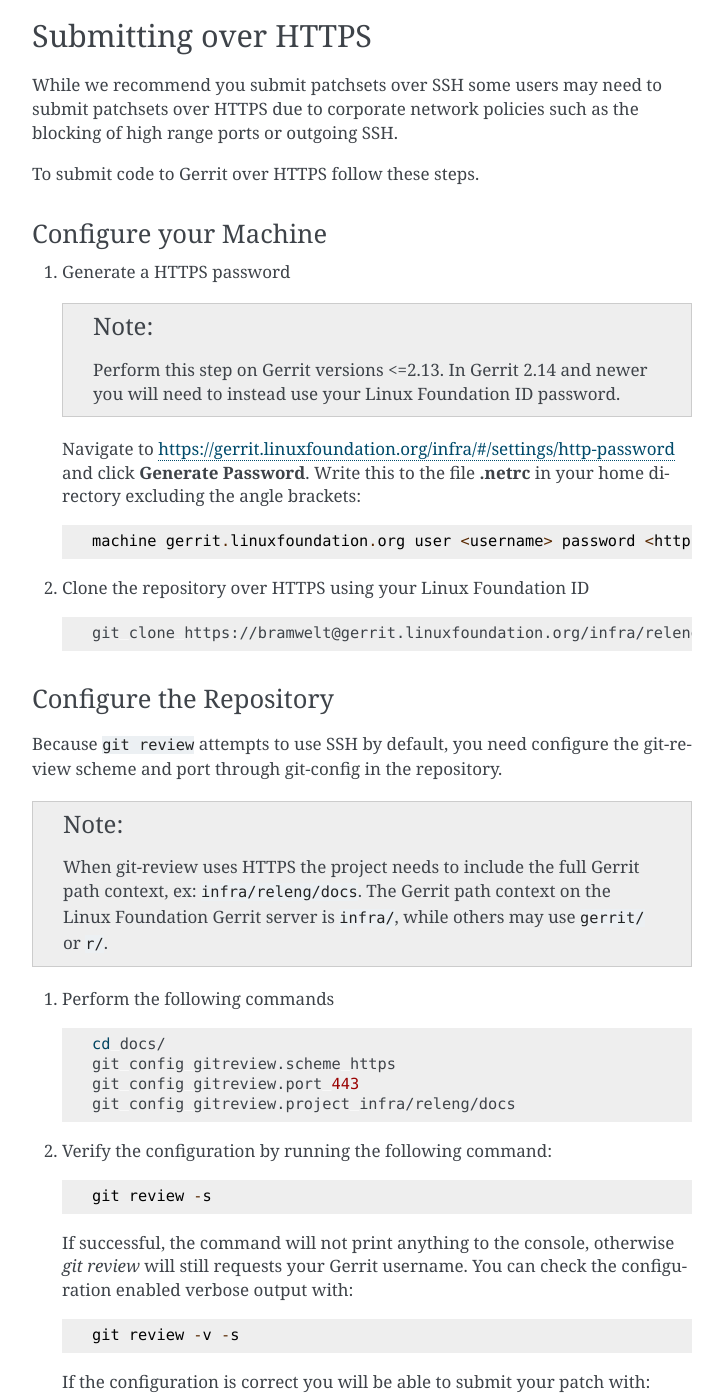
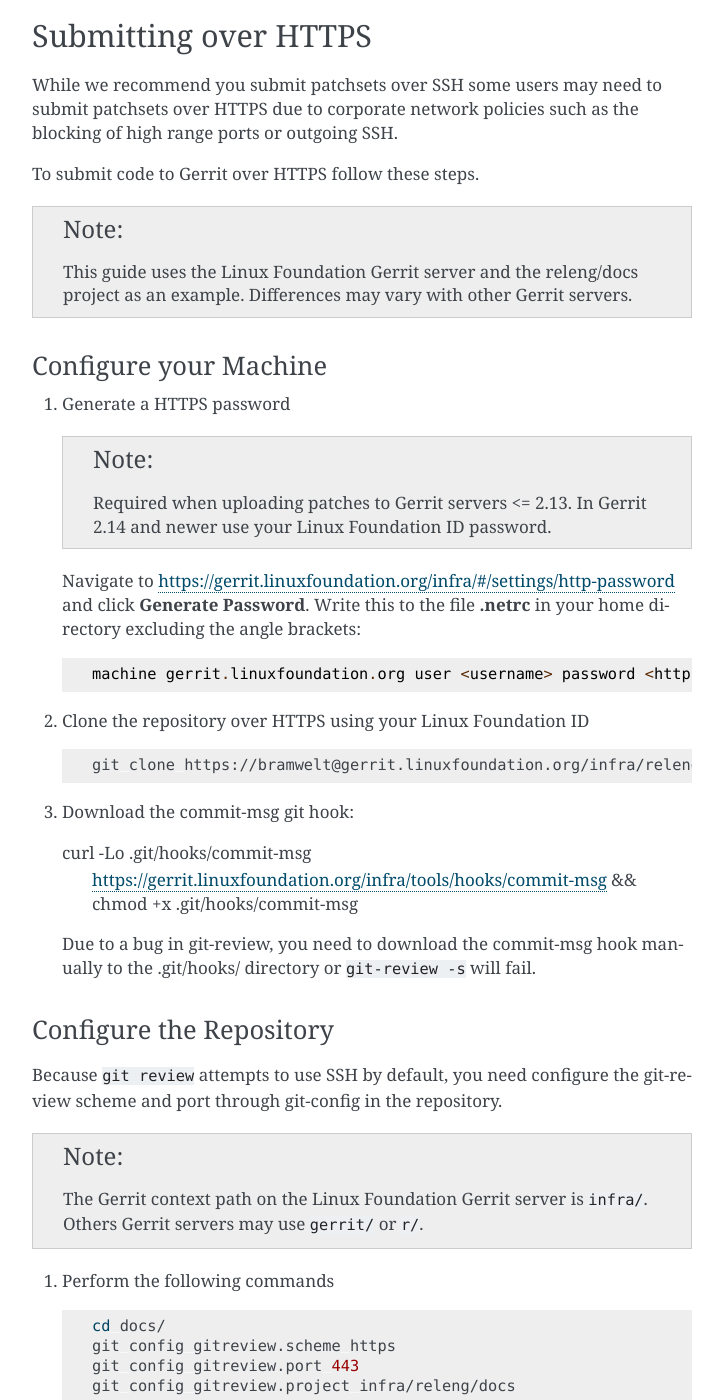
Before and after one commit to lfit/releng-docs, a Sphinx documentation site: the page built from docs/gerrit.rst, in a window 1280 px wide and 1400 px high, scrolled down 5042 px. Shown: the whole window, without its empty margins (388-1111 px from the left). Built offline with Sphinx 7.4.7, drawn with Linux system fonts in a browser that asks for light colours; some of the changed text lies outside the part shown.

Commit message:
Update Gerrit over HTTPS Documentation
- Add a note explaining the Linux Foundation Gerrit server and
  configuration is being used for the examples.

- Add an explicit step to download the commit-msg hook as git-review is
  buggy.

- Fix wording of notes regarding the Linux Foundation Gerrit specific
  configuration.

Change-Id: I864a5d6c2d35312c33193f743589932e939ef0ae
Signed-off-by: Trevor Bramwell <tbramwell@linuxfoundation.org>

```diff
--- a/docs/gerrit.rst
+++ b/docs/gerrit.rst
@@ -210,6 +210,12 @@
 
 To submit code to Gerrit over HTTPS follow these steps.
 
+.. note::
+
+   This guide uses the Linux Foundation Gerrit server and the
+   releng/docs project as an example. Differences may vary with other
+   Gerrit servers.
+
 Configure your Machine
 ----------------------
 
@@ -217,8 +223,8 @@
 
    .. note::
 
-      Perform this step on Gerrit versions <=2.13. In Gerrit 2.14 and newer
-      you will need to instead use your Linux Foundation ID password.
+      Required when uploading patches to Gerrit servers <= 2.13. In
+      Gerrit 2.14 and newer use your Linux Foundation ID password.
 
    Navigate to `<https://gerrit.linuxfoundation.org/infra/#/settings/http-password>`_
    and click **Generate Password**. Write this to the file **.netrc** in your
@@ -232,6 +238,15 @@
 
       git clone https://bramwelt@gerrit.linuxfoundation.org/infra/releng/docs
 
+#. Download the commit-msg git hook::
+
+   curl -Lo .git/hooks/commit-msg \
+     https://gerrit.linuxfoundation.org/infra/tools/hooks/commit-msg && \
+     chmod +x .git/hooks/commit-msg
+
+  Due to a bug in git-review, you need to download the commit-msg hook
+  manually to the .git/hooks/ directory or ``git-review -s`` will fail.
+
 Configure the Repository
 ------------------------
 
@@ -241,10 +256,8 @@
 
 .. note::
 
-   When git-review uses HTTPS the project needs to include the full
-   Gerrit path context, ex: ``infra/releng/docs``.
-   The Gerrit path context on the Linux Foundation Gerrit server is
-   ``infra/``, while others may use ``gerrit/`` or ``r/``.
+   The Gerrit context path on the Linux Foundation Gerrit server is
+   ``infra/``. Others Gerrit servers may use ``gerrit/`` or ``r/``.
 
 #. Perform the following commands
 
@@ -259,13 +272,14 @@
 
      git review -s
 
-   If successful, the command will not print anything to the console,
-   otherwise `git review` will still requests your Gerrit username.
-   You can check the configuration enabled verbose output with::
+   If successful, the command will not print anything to the console, and
+   you will be able to submit code with::
+
+     git review
+
+   Otherwise `git review` will still request your Gerrit username,
+   indicating a configuration issue.
+
+   You can check the configuration using verbose output::
 
      git review -v -s
-
-   If the configuration is correct you will be able to submit your patch
-   with::
-
-     git review
```
